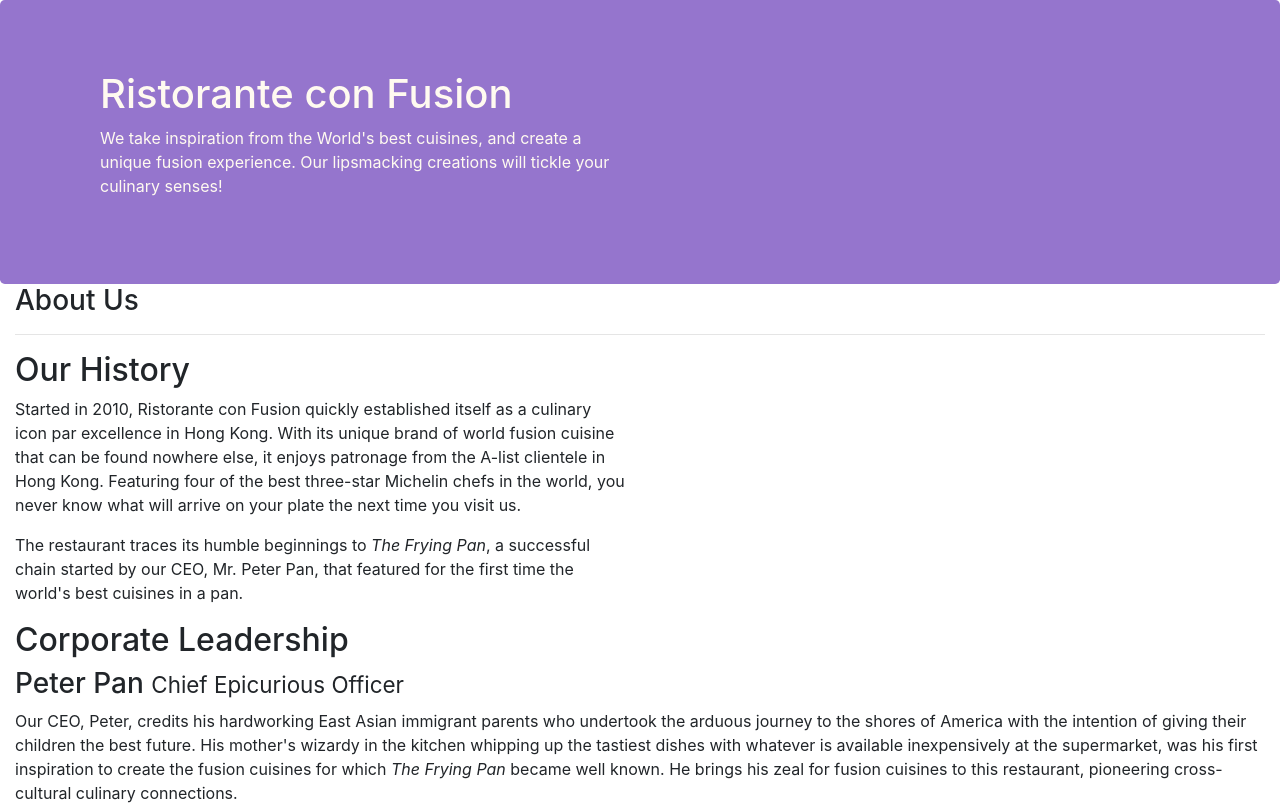
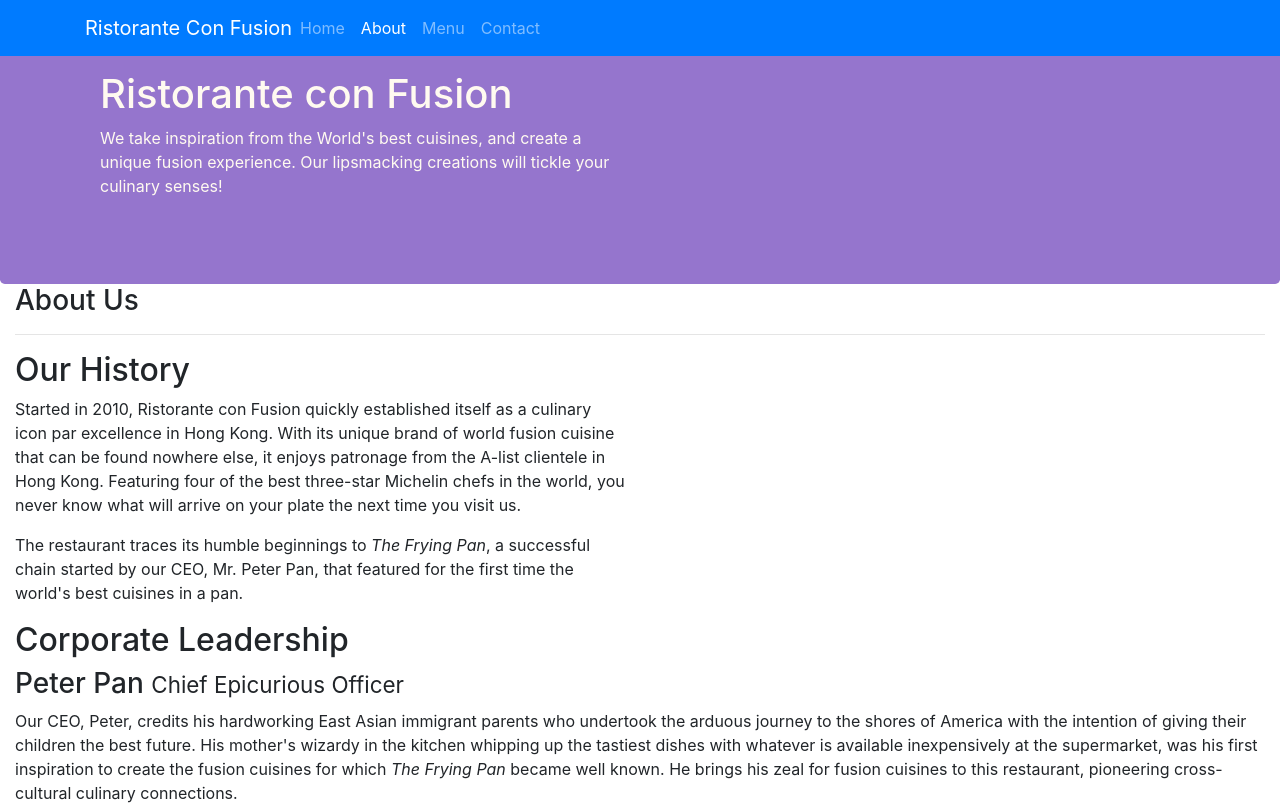
Before and after one commit to deepikagoel1/bootstrap4-app, a website: page aboutus.html in a window 1280 px wide. Shown: the top 808 px of the page. Drawn offline with nearby package versions, Linux system fonts and the light colour scheme.

Commit message:
added same navigation bar to aboutus.html so that we get the menu same as the index.html page

```diff
--- a/aboutus.html
+++ b/aboutus.html
@@ -16,6 +16,24 @@
 </head>
 
 <body>
+    <nav class="navbar navbar-dark navbar-expand-sm bg-primary fixed-top">
+        <div class="container">
+            <button class="navbar-toggler" type="button" data-toggle="collapse" data-target="#Navbar">
+                <span class="navbar-toggler-icon"></span>
+            </button>
+            <a class="navbar-brand mr-auto" href="./index.html">Ristorante Con Fusion</a>
+            <div class="colapse navbar-collapse" id="Navbar">
+                <ul class="navbar-nav mr-auto">
+                    <li class="nav-item"><a class="nav-link" href="./index.html">Home</a></li>
+                    <li class="nav-item active"><a class="nav-link" href="#">About</a></li>
+                    <li class="nav-item"><a class="nav-link" href="#">Menu</a></li>
+                    <li class="nav-item"><a class="nav-link" href="#">Contact</a></li>
+                </ul>
+
+            </div>
+
+        </div>
+    </nav>
 
     <header class="jumbotron">
         <div class="container">
@@ -75,7 +93,7 @@
                 <div class="col-4 offset-1 col-sm-2">
                     <h5>Links</h5>
                     <ul class="list-unstyled">
-                        <li><a href="#">Home</a></li>
+                        <li><a href="./index.html">Home</a></li>
                         <li><a href="#">About</a></li>
                         <li><a href="#">Menu</a></li>
                         <li><a href="#">Contact</a></li>
```
Also changed, not shown: index.html (+1 -1 lines).
